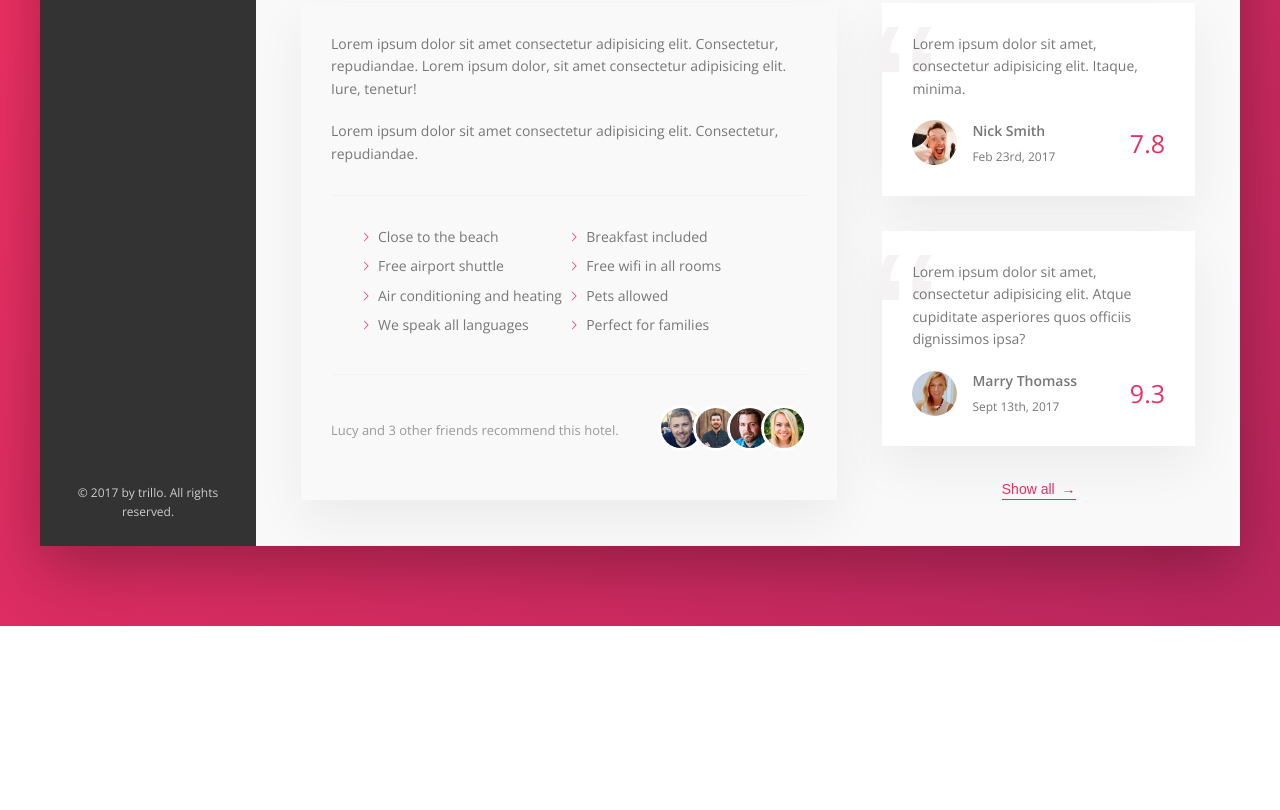
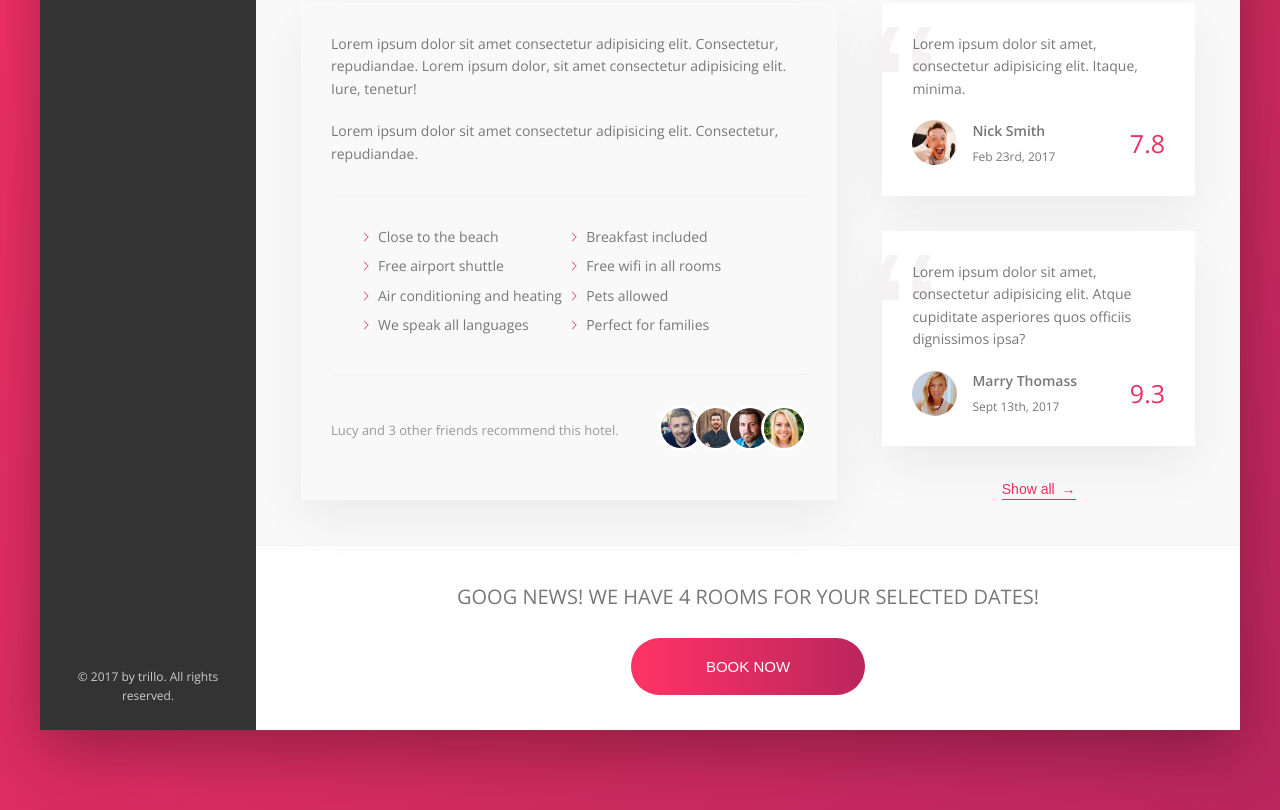
Before and after one commit to boston-terrier-kirin/css, a website: page 15_trillo/index.html in a window 1280 px wide. Shown: the part 644-1454 px from the top of the page. Before the commit the page ends 1270 px from the top, so only its background shows below. Drawn offline with nearby package versions, Linux system fonts and the light colour scheme.

Commit message:
15_trillo

```diff
--- a/15_trillo/index.html
+++ b/15_trillo/index.html
@@ -245,6 +245,17 @@
               <button class="btn-inline">Show all <span>&rarr;</span></button>
             </div>
           </div>
+
+          <!-- CTAボタン -->
+          <div class="cta">
+            <h2 class="cta__book-now">
+              Goog news! We have 4 rooms for your selected dates!
+            </h2>
+            <button class="btn">
+              <span class="btn__visible">Book now</span>
+              <span class="btn__invisible">Only 4 rooms left</span>
+            </button>
+          </div>
         </main>
       </div>
     </div>
--- a/15_trillo/sass/_components.scss
+++ b/15_trillo/sass/_components.scss
@@ -446,3 +446,73 @@
     z-index: 1;
   }
 }
+
+// CTA
+.cta {
+  padding: 3.5rem 0;
+  text-align: center;
+
+  &__book-now {
+    font-size: 2rem;
+    font-weight: 300;
+    text-transform: uppercase;
+    margin-bottom: 2.5rem;
+  }
+}
+
+.btn {
+  font-size: 1.5rem;
+  border: none;
+  font-weight: 300;
+  text-transform: uppercase;
+  border-radius: 100px;
+  background-image: linear-gradient(
+    to right,
+    var(--color-primary-light),
+    var(--color-primary-dark)
+  );
+  color: #fff;
+  position: relative;
+  overflow: hidden;
+  cursor: pointer;
+
+  &__visible {
+    display: inline-block;
+    padding: 2rem 7.5rem;
+    height: 100%;
+    width: 100%;
+    transition: all 0.2s;
+  }
+
+  &__invisible {
+    display: inline-block;
+    position: absolute;
+    padding: 2rem 0;
+    height: 100%;
+    width: 100%;
+    left: 0;
+    top: -100%;
+    transition: all 0.2s;
+  }
+
+  &:hover {
+    background-image: linear-gradient(
+      to left,
+      var(--color-primary-light),
+      var(--color-primary-dark)
+    );
+  }
+
+  &:hover &__visible {
+    transform: translateY(100%);
+  }
+
+  &:hover &__invisible {
+    top: 0;
+  }
+
+  &:focus {
+    outline: none;
+    animation: pulsate 1s infinite;
+  }
+}
```
Also changed, not shown: 15_trillo/css/style.css.
